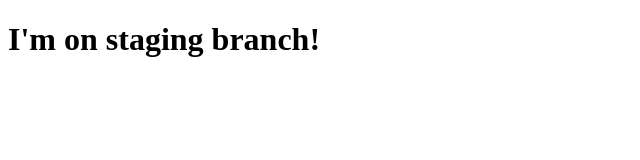
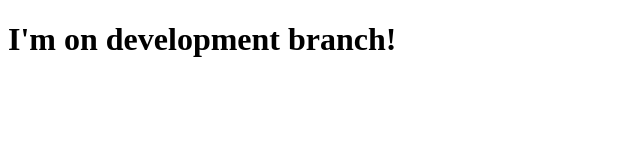
Before and after one commit to royalrex/cloudflare-pages, a plain HTML site: page index.html in a window 1280 px wide. Shown: the whole page, without its empty margins (0-640 px from the left). Drawn offline with Linux system fonts and the light colour scheme.

Commit message:
development branch

```diff
--- a/index.html
+++ b/index.html
@@ -5,6 +5,7 @@
     <title>Hello world</title>
 </head>
 <body>
-<h1>I'm on staging branch!</h1>
+<h1>I'm on development
+    branch!</h1>
 </body>
 </html>
```
